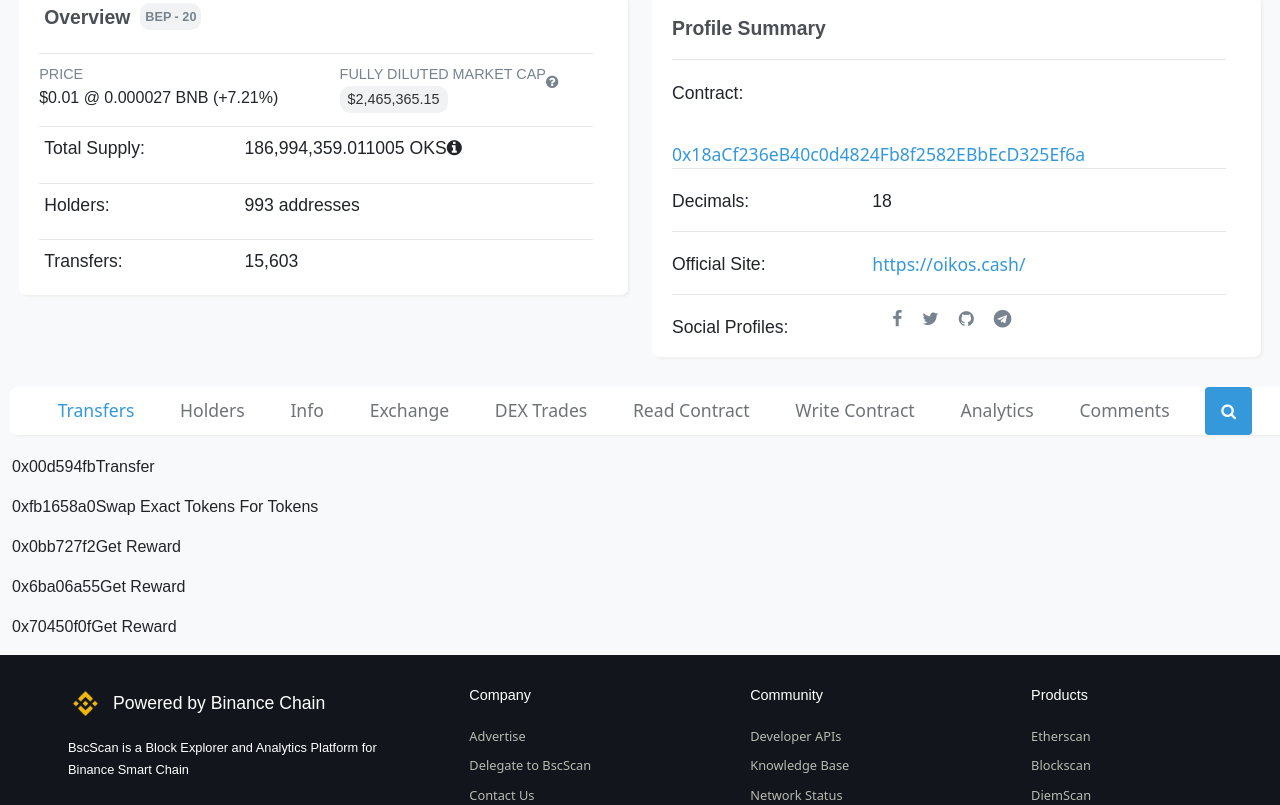
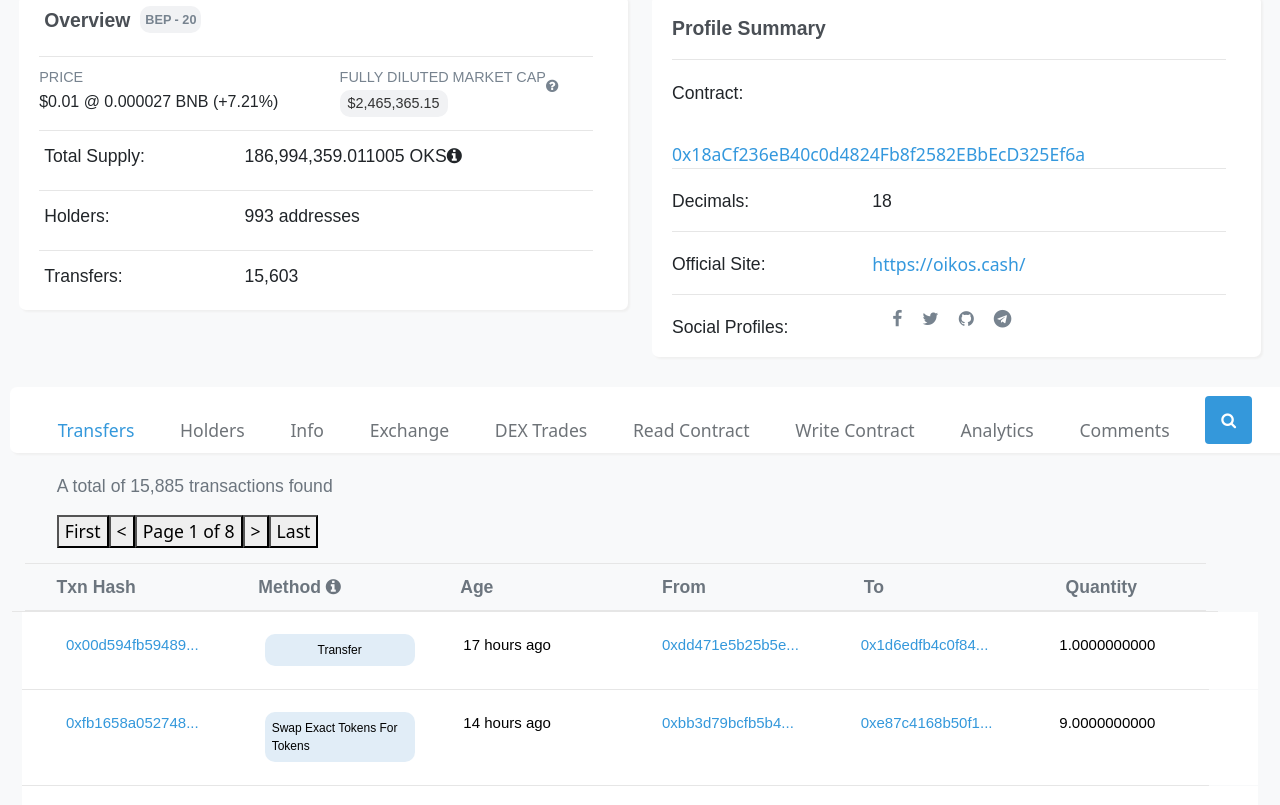
Before and after one commit to manjxt/BscScan, a React (Create React App) app: page / in a window 1280 px wide. Shown: the part 335-1140 px from the top of the page. Built offline with nearby package versions, Linux system fonts and the light colour scheme.

Commit message:
Bsc datalist transfers

```diff
--- a/package.json
+++ b/package.json
@@ -11,6 +11,7 @@
     "@testing-library/user-event": "^12.1.10",
     "bootstrap": "5.1.0",
     "font-awesome": "^4.7.0",
+    "moment": "^2.29.1",
     "react": "^17.0.2",
     "react-bootstrap": "^2.0.0-beta.6",
     "react-dom": "^17.0.2",
--- a/src/App.css
+++ b/src/App.css
@@ -168,7 +168,7 @@ h5 {
 
 .main_container_text {
   font-size: 1.1em;
-  padding-top: 8px;
+  padding-top: 11.7px;
   text-decoration: none;
 }
 
@@ -264,3 +264,19 @@ h5 {
   color: #333;
   font-size: 0.9em;
 }
+
+.dataListHeading {
+  background-color: "#fff";
+  color: rgb(108, 117, 126);
+  font-size: 1.1em;
+  font-family: Arial, "Helvetica", sans-serif;
+  font-weight: 600;
+  margin: 10px 0 10px 20px;
+}
+
+.pages {
+  margin: 10px 0 15px 1%;
+  color: rgb(108, 117, 126);
+  font-size: 1.1em;
+  padding: 0 0 0 20px;
+}
--- a/src/Components/BscDataList.js
+++ b/src/Components/BscDataList.js
@@ -1,11 +1,20 @@
-import React from "react";
+import React, { useState, useEffect } from "react";
 import data from "../Assests/transferData.json";
-import { Container } from "react-bootstrap";
-const transfers = data.slice(0, 5);
+import { Container, Row, Col } from "react-bootstrap";
+import moment from "moment";
+const last = data.length / 25;
 
 export default function BscDataList({ selected }) {
+  const [currentPage, setCurrentPage] = useState(1);
+  const [transfers, setTransfers] = useState(data.slice(0, 25));
+
+  useEffect(() => {
+    setTransfers(data.slice(25 * (currentPage - 1), 25 * currentPage));
+  }, [currentPage]);
   return (
-    <Container fluid>
+    <Container fluid style={{ alignItems: "center" }}>
+      <Heading setCurrentPage={setCurrentPage} currentPage={currentPage} />
+      <div className="seperator"></div>
       {transfers.map((item, index) => (
         <Tile {...item} key={index} />
       ))}
@@ -13,11 +22,109 @@ export default function BscDataList({ selected }) {
   );
 }
 
-const Tile = ({ txHash, from, to, timeStamp, blockNo, quantity, method }) => {
+const Heading = ({ currentPage, setCurrentPage }) => (
+  <div
+    style={{
+      paddingLeft: "1%",
+      paddingRight: "1%",
+    }}
+  >
+    <div className="pages">
+      <p>A total of 15,885 transactions found</p>
+      <div>
+        <button onClick={() => setCurrentPage(1)}>First</button>
+        <button
+          onClick={() => setCurrentPage((prev) => prev - 1)}
+        >{`<`}</button>
+        <button>
+          Page {currentPage} of {data.length / 25}
+        </button>
+        <button onClick={() => setCurrentPage((prev) => prev + 1)}>
+          {">"}
+        </button>
+        <button onClick={() => setCurrentPage(last)}>Last</button>
+      </div>
+    </div>
+    <div className="seperator"></div>
+    <Row className="dataListHeading">
+      <Col>Txn Hash</Col>
+      <Col>
+        Method{"  "}
+        <i class="fa fa-info-circle"></i>
+      </Col>
+      <Col>Age</Col>
+      <Col>From</Col>
+      <Col>To</Col>
+      <Col>Quantity</Col>
+    </Row>
+    <div className="seperator" />
+  </div>
+);
+
+const commonTileStyle = {
+  bacgroundColor: "#fff",
+  fontSize: "15px",
+  color: "#000",
+  fontWeight: "500",
+};
+
+const Tile = ({ txHash, from, to, timeStamp, dateTime, quantity, method }) => {
   return (
-    <div style={{ width: "100%", display: "flex", flexDirection: "row" }}>
-      <p>{txHash.slice(0, 10)}</p>
-      <p>{method}</p>
+    <div
+      style={{
+        bacgroundColor: "#fff",
+        paddingLeft: "10px",
+        paddingRight: "10px",
+      }}
+    >
+      <Container
+        fluid
+        style={{
+          paddingTop: "1%",
+          paddingBottom: "1%",
+          backgroundColor: "#fff",
+        }}
+      >
+        <Row className="dataListHeading">
+          <Col
+            style={{
+              ...commonTileStyle,
+              color: "rgb(52, 152, 219)",
+            }}
+          >
+            {txHash && txHash.slice(0, 15)}...
+          </Col>
+          <Col style={{ ...commonTileStyle }}>
+            <div
+              style={{
+                backgroundColor: "rgb(225,237,247)",
+                maxWidth: "150px",
+                padding: "7px",
+                display: "flex",
+                alignItems: "center",
+                justifyContent: "center",
+                fontSize: "12px",
+                borderRadius: "10px",
+              }}
+            >
+              {method}
+            </div>
+          </Col>
+          <Col style={{ ...commonTileStyle }}>
+            {timeStamp && moment(`${dateTime}`).fromNow()}
+          </Col>
+          <Col style={{ ...commonTileStyle, color: "rgb(52, 152, 219)" }}>
+            {from && from.slice(0, 15)}...
+          </Col>
+          <Col style={{ ...commonTileStyle, color: "rgb(52, 152, 219)" }}>
+            {to && to.slice(0, 15)}...
+          </Col>
+          <Col style={{ ...commonTileStyle }}>
+            {quantity && parseFloat(quantity).toFixed(10)}
+          </Col>
+        </Row>
+      </Container>
+      <div className="seperator" />
     </div>
   );
 };
--- a/src/Components/BscHeading2.js
+++ b/src/Components/BscHeading2.js
@@ -8,6 +8,8 @@ export default function BscHeading2({ selected, setSelected }) {
     padding: "10px",
     color: selected === val ? "rgb(52, 152, 219)" : "rgb(110, 115, 120)",
     fontSize: "1.1em",
+    fontWeight: "500",
+    marginTop: "20px",
   });
 
   return (
```
Also changed, not shown: 1 other file (tests, documents, lock files or other folders).
